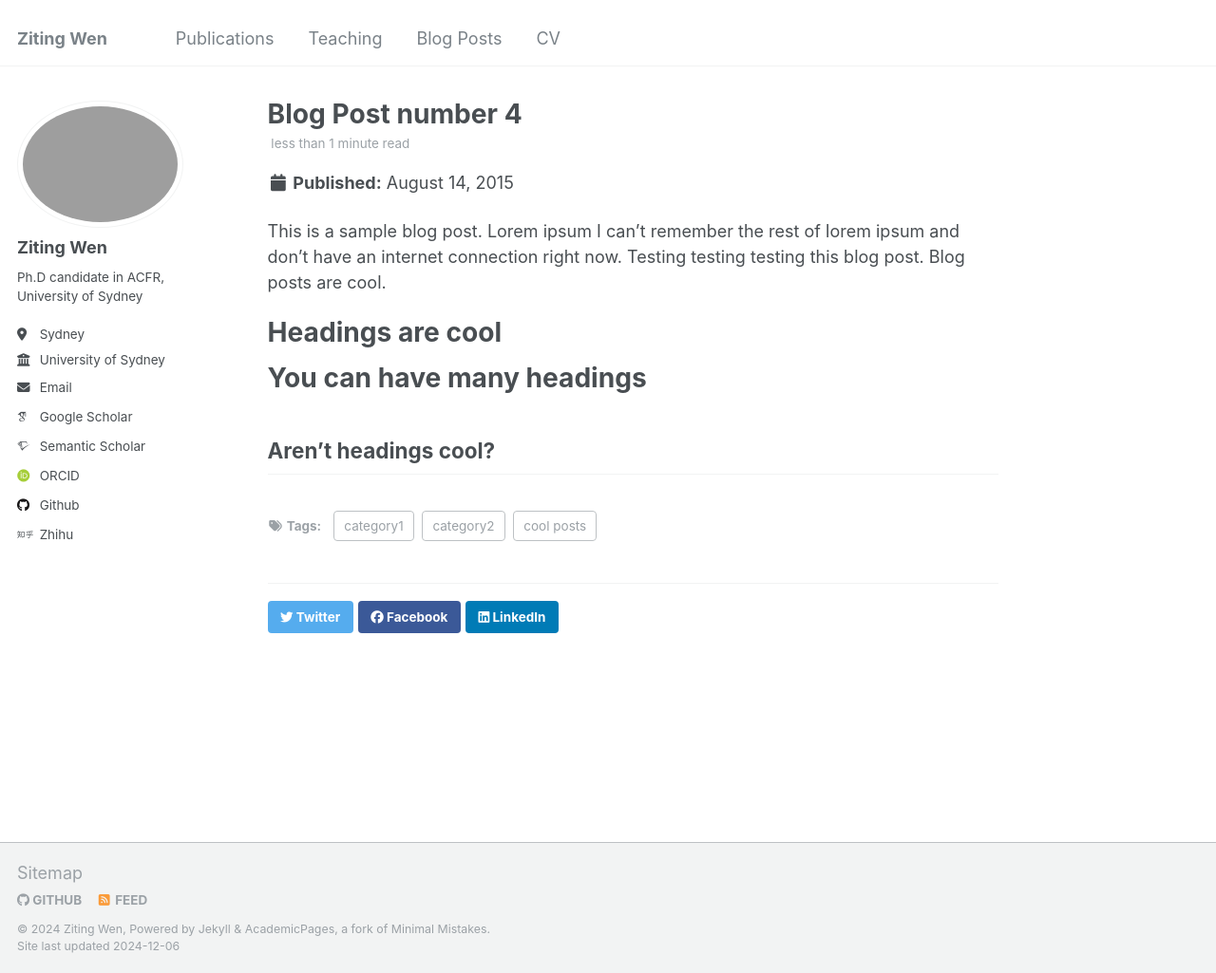
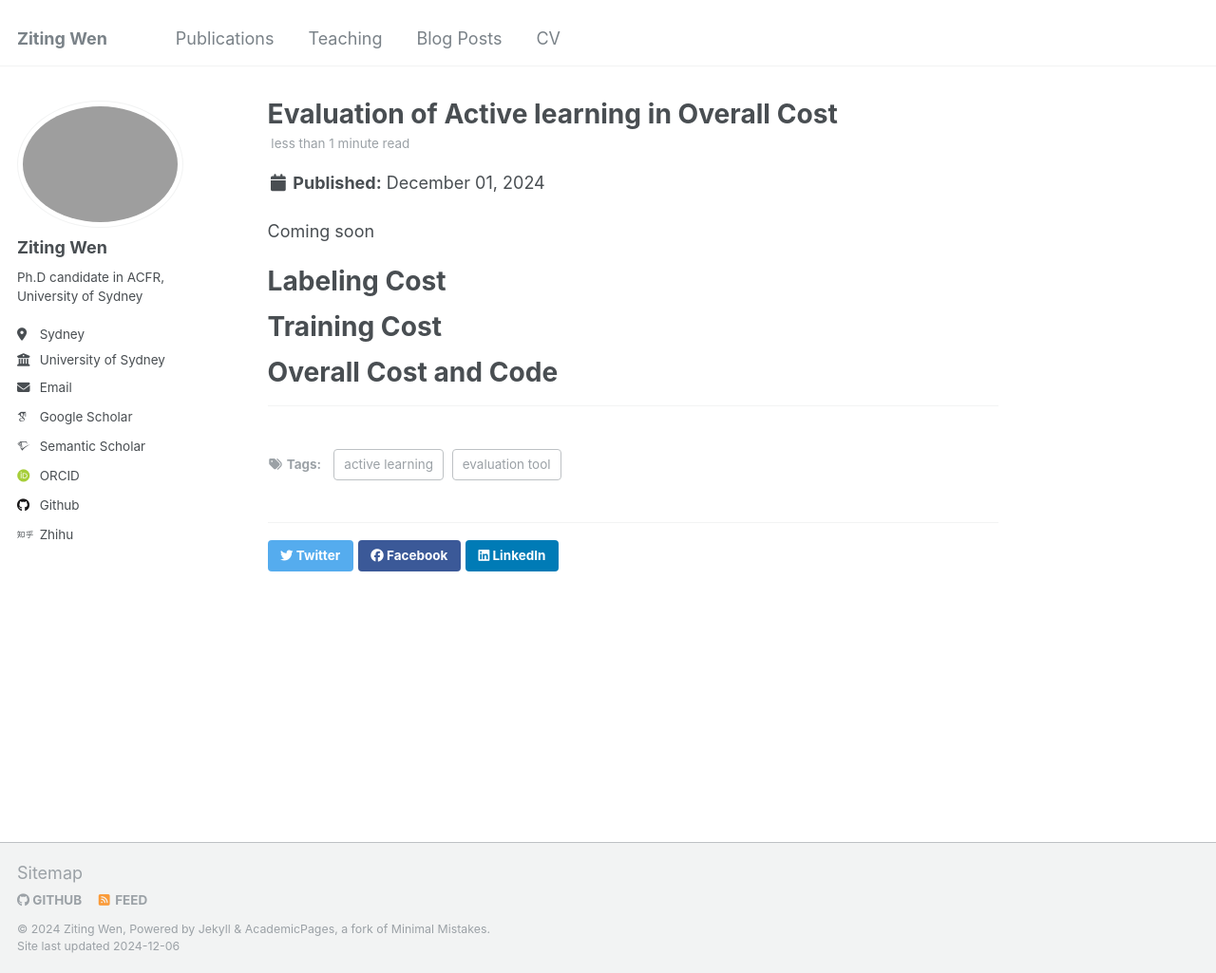
Before and after one commit to ZiTingW/ZiTingW.github.io, a Jekyll site: the page built from _posts/2015-08-14-blog-post-4.md, in a window 1280 px wide and 1025 px high. Shown: the whole window at 95% size. Built offline with Jekyll 4.4.1, drawn with Linux system fonts in a browser that asks for light colours; some web fonts are replaced.

Commit message:
Update 2015-08-14-blog-post-4.md

```diff
--- a/_posts/2015-08-14-blog-post-4.md
+++ b/_posts/2015-08-14-blog-post-4.md
@@ -1,20 +1,20 @@
 ---
-title: 'Blog Post number 4'
-date: 2015-08-14
+title: 'Evaluation of Active learning in Overall Cost'
+date: 2024-12-01
 permalink: /posts/2012/08/blog-post-4/
 tags:
-  - cool posts
-  - category1
-  - category2
+  - active learning
+  - evaluation tool
 ---
 
-This is a sample blog post. Lorem ipsum I can't remember the rest of lorem ipsum and don't have an internet connection right now. Testing testing testing this blog post. Blog posts are cool.
+Coming soon
 
-Headings are cool
+Labeling Cost
 ======
 
-You can have many headings
+Training Cost
 ======
 
-Aren't headings cool?
+Overall Cost and Code
+======
 ------
```
